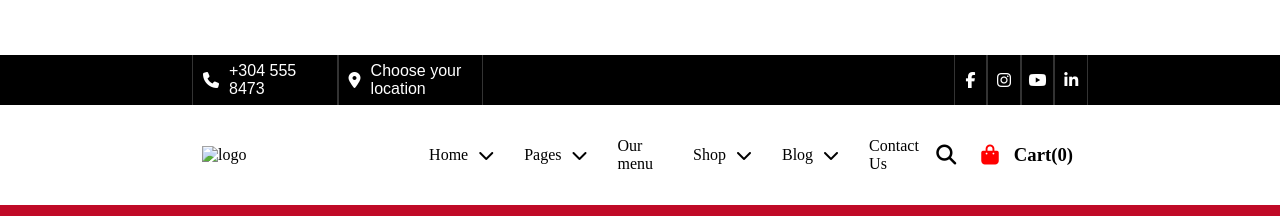
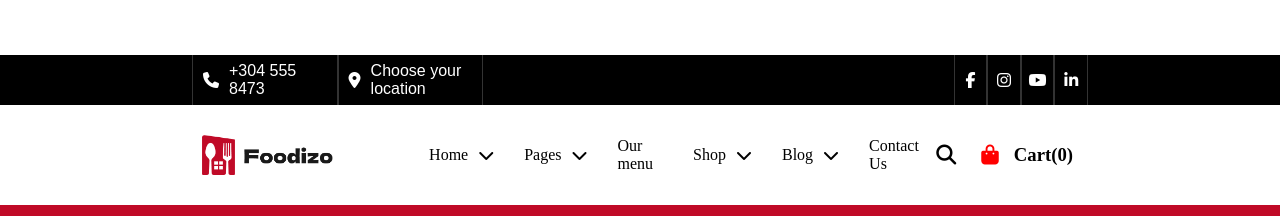
Before and after one commit to AKASH-A-FSD/foodizo, a plain HTML site: page index.html in a window 1280 px wide. Shown: the top 216 px of the page. Drawn offline with Linux system fonts and the light colour scheme; grey boxes are pictures that could not be loaded; a web font is replaced by a local one.

Commit message:
update one

```diff
--- a/index.html
+++ b/index.html
@@ -35,7 +35,7 @@
 
             <div class="nav-con">
                 <div class="left-nav">
-                    <img src="./Assets/images/logo.png" alt="logo"></h1>
+                    <img src="./images/logo.png" alt="logo"></h1>
                 </div>
                 <div class="center-nav">
                     <ul>
```
